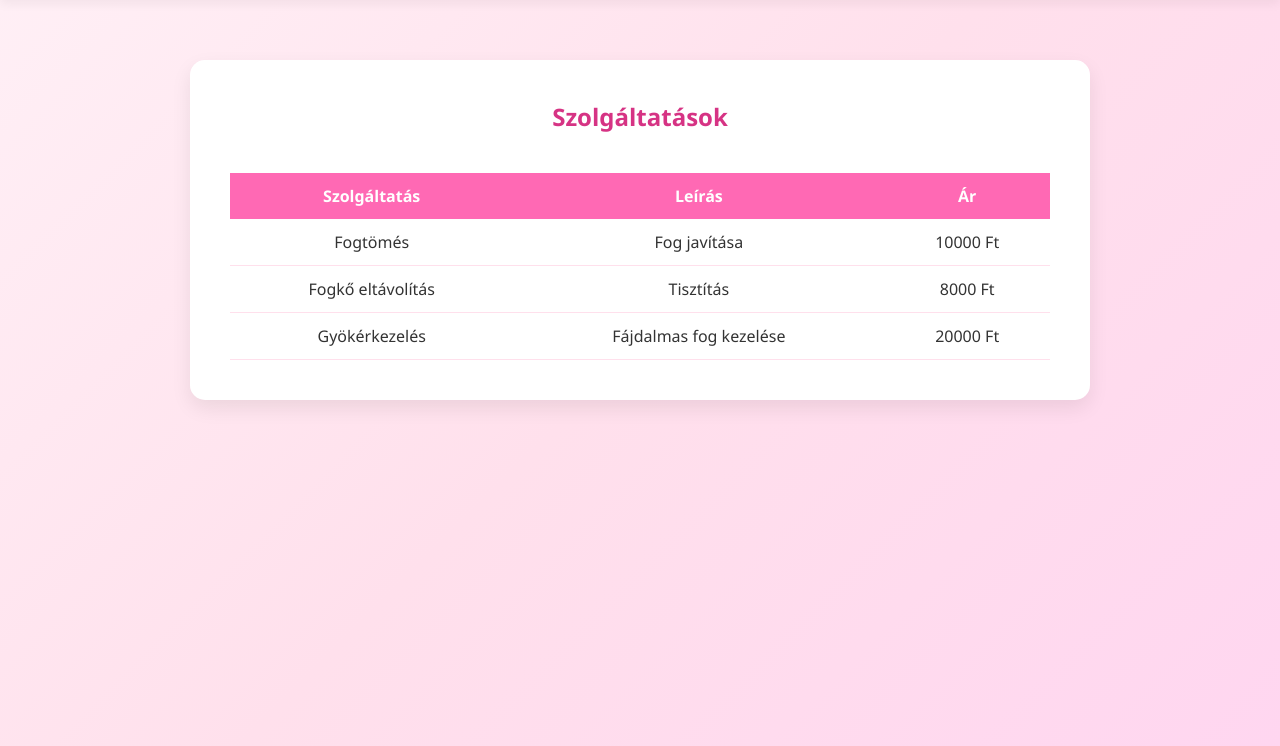
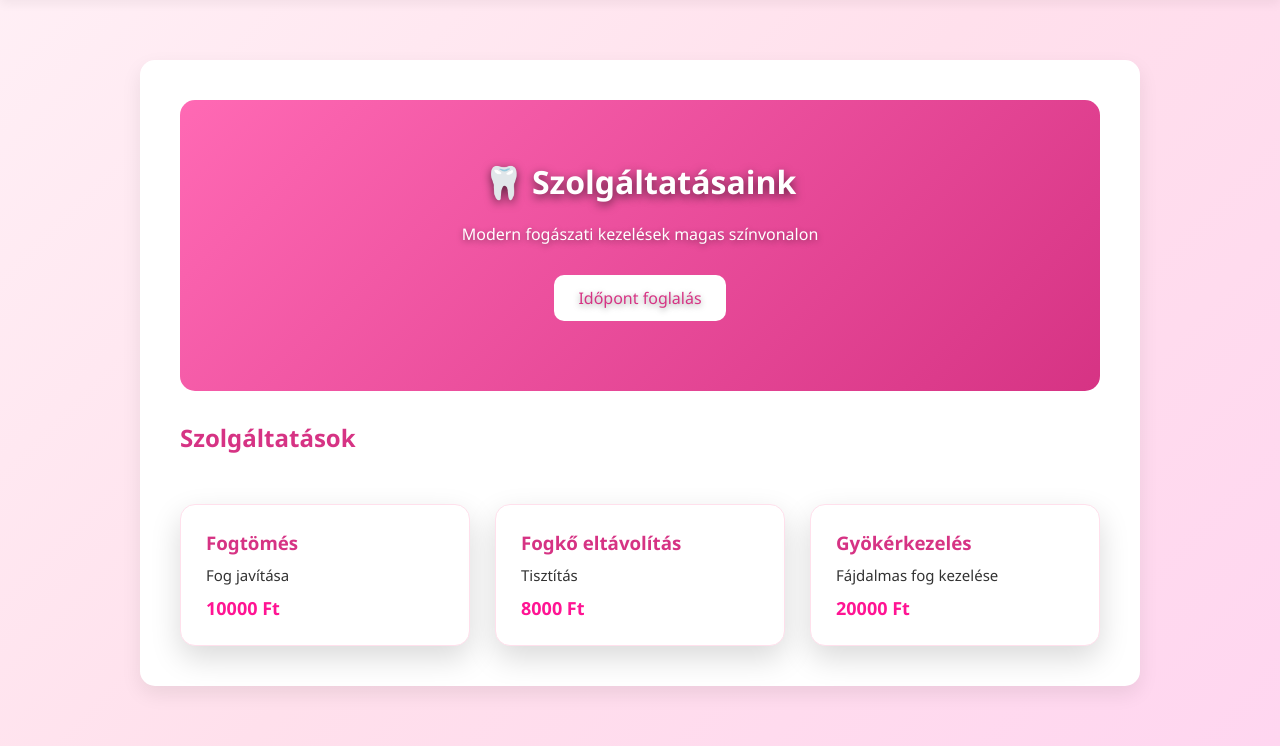
Before and after one commit to Wortex778/fogaszat-idopontfoglalo, a PHP site: page /services.php in a window 1280 px wide. Shown: the part 54-800 px from the top of the page. Run offline with PHP 8.4, Linux system fonts and the light colour scheme; data comes from the database, SQL or seed files in the repository.

Commit message:
Services UI improvement, detailed descriptions, booking logic with duration

```diff
--- a/services.php
+++ b/services.php
@@ -14,8 +14,7 @@ $result = $conn->query($sql);
 <body>
 
 <nav class="navbar">
-        <a href="dashboard.php" class="logo">🦷 Fogászat</a>
-
+    <a href="dashboard.php" class="logo">🦷 Fogászat</a>
     <div>
         <a href="book.php">Foglalás</a>
         <a href="logout.php">Kijelentkezés</a>
@@ -23,22 +22,25 @@ $result = $conn->query($sql);
 </nav>
 
 <div class="container">
+
+    <div class="hero">
+        <h1>🦷 Szolgáltatásaink</h1>
+        <p>Modern fogászati kezelések magas színvonalon</p>
+        <a href="book.php" class="btn">Időpont foglalás</a>
+    </div>
+
     <h2>Szolgáltatások</h2>
 
-    <table>
-        <tr>
-            <th>Szolgáltatás</th>
-            <th>Leírás</th>
-            <th>Ár</th>
-        </tr>
+    <div class="services">
         <?php while($row = $result->fetch_assoc()): ?>
-        <tr>
-            <td><?php echo $row["name"]; ?></td>
-            <td><?php echo $row["description"]; ?></td>
-            <td><?php echo $row["price"]; ?> Ft</td>
-        </tr>
+            <a href="service_detail.php?id=<?php echo $row['id']; ?>" class="service-card">
+                <h3><?php echo $row["name"]; ?></h3>
+                <p><?php echo $row["description"]; ?></p>
+                <div class="price"><?php echo $row["price"]; ?> Ft</div>
+            </a>
         <?php endwhile; ?>
-    </table>
+    </div>
+
 </div>
 
 </body>
--- a/style.css
+++ b/style.css
@@ -4,7 +4,6 @@
     box-sizing: border-box;
 }
 
-/* BODY + GRADIENT */
 body {
     font-family: 'Segoe UI', Tahoma, Geneva, Verdana, sans-serif;
     background: linear-gradient(135deg, #fff0f6, #ffe0ec, #ffd6f0);
@@ -13,20 +12,17 @@ body {
     min-height: 100vh;
 }
 
-/* CONTAINER */
 .container {
     width: 100%;
-    max-width: 900px;
+    max-width: 1000px;
     margin: 60px auto;
     background: white;
     padding: 40px;
     border-radius: 15px;
     box-shadow: 0 8px 20px rgba(0,0,0,0.08);
-    text-align: center;
 
     display: flex;
     flex-direction: column;
-    align-items: center;
 
     animation: fadeIn 0.4s ease-in-out;
 }
@@ -36,13 +32,11 @@ body {
     to { opacity: 1; }
 }
 
-/* HEADINGS */
 h1, h2, h3 {
     color: #d63384;
     margin-bottom: 20px;
 }
 
-/* NAVBAR */
 .navbar {
     background-color: white;
     padding: 15px 30px;
@@ -64,7 +58,6 @@ h1, h2, h3 {
 }
 
 .navbar a {
-    background: none;
     color: #d63384;
     margin: 0 10px;
     font-weight: bold;
@@ -75,19 +68,18 @@ h1, h2, h3 {
     color: #ff69b4;
 }
 
-/* BUTTONS (MINDKETTŐT KEZELI) */
 .btn, button {
     display: inline-block;
     padding: 12px 24px;
-    margin: 10px;
+    margin: 10px 0;
     background: linear-gradient(135deg, #ff69b4, #d63384);
     color: white;
-    text-decoration: none;
     border: none;
     border-radius: 10px;
     font-size: 16px;
     cursor: pointer;
-    transition: all 0.25s ease;
+    transition: 0.25s;
+    text-decoration: none;
 }
 
 .btn:hover, button:hover {
@@ -95,7 +87,6 @@ h1, h2, h3 {
     box-shadow: 0 6px 15px rgba(0,0,0,0.15);
 }
 
-/* FORM */
 form {
     margin-top: 20px;
     width: 100%;
@@ -103,7 +94,6 @@ form {
 
 label {
     display: block;
-    text-align: left;
     font-weight: bold;
     margin-top: 10px;
     color: #d63384;
@@ -115,16 +105,13 @@ input, select {
     margin: 10px 0;
     border-radius: 8px;
     border: 1px solid #ffc0cb;
-    font-size: 15px;
 }
 
 input:focus, select:focus {
     outline: none;
     border-color: #ff69b4;
-    box-shadow: 0 0 5px rgba(255,105,180,0.3);
 }
 
-/* TABLE */
 table {
     width: 100%;
     border-collapse: collapse;
@@ -146,30 +133,90 @@ tr:hover {
     background-color: #fff5fa;
 }
 
-/* MESSAGES */
 .success {
-    background-color: #ffe6f0;
-    color: #d63384;
+    background: #ffe6f0;
     padding: 12px;
     border-radius: 8px;
     margin-bottom: 15px;
 }
 
 .error {
-    background-color: #ffd6d6;
-    color: #b30000;
+    background: #ffd6d6;
     padding: 12px;
     border-radius: 8px;
     margin-bottom: 15px;
 }
 
-/* DASHBOARD CARDS */
+.hero {
+    background: linear-gradient(135deg, #ff69b4, #d63384);
+    color: white;
+    padding: 60px 30px;
+    border-radius: 15px;
+    text-align: center;
+    margin-bottom: 30px;
+
+    /* EZ A LÉNYEG */
+    text-shadow: 0 2px 6px rgba(0,0,0,0.4);
+}
+
+.hero h1 {
+    font-size: 32px;
+}
+
+.hero p {
+    margin: 10px 0 20px;
+}
+
+.hero .btn {
+    background: white;
+    color: #d63384;
+}
+
+.services {
+    display: grid;
+    grid-template-columns: repeat(auto-fit, minmax(250px, 1fr));
+    gap: 25px;
+    margin-top: 30px;
+}
+
+.service-card {
+    background: white;
+    padding: 25px;
+    border-radius: 15px;
+    box-shadow: 0 12px 30px rgba(0,0,0,0.15);
+    border: 1px solid #ffe0ec;
+    transition: 0.3s;
+    text-decoration: none;
+    color: inherit;
+}
+
+.service-card:hover {
+    transform: translateY(-6px);
+    box-shadow: 0 18px 40px rgba(0,0,0,0.2);
+}
+
+.service-card h3 {
+    margin-bottom: 10px;
+}
+
+.service-card p {
+    font-size: 15px;
+    color: #333;
+    margin-bottom: 10px;
+    line-height: 1.4;
+}
+
+.price {
+    font-size: 18px;
+    font-weight: bold;
+    color: #ff1493;
+}
+
 .cards {
     display: grid;
     grid-template-columns: repeat(auto-fit, minmax(220px, 1fr));
     gap: 20px;
     margin-top: 30px;
-    width: 100%;
 }
 
 .card {
@@ -177,61 +224,41 @@ tr:hover {
     padding: 25px;
     border-radius: 15px;
     text-align: center;
-    text-decoration: none;
-    color: #333;
-    width: 100%;
     box-shadow: 0 8px 20px rgba(0,0,0,0.1);
-    transition: all 0.25s ease;
-    cursor: pointer;
-}
-
-.card h3 {
-    color: #d63384;
-    margin-bottom: 10px;
-}
-
-.card p {
-    font-size: 14px;
-    color: #777;
+    transition: 0.3s;
 }
 
 .card:hover {
     transform: translateY(-5px);
-    box-shadow: 0 12px 25px rgba(0,0,0,0.15);
 }
 
-/* STATISZTIKA BLOKK */
 .stats {
     margin: 30px 0;
     padding: 20px;
-    background: linear-gradient(135deg, #fff0f6, #ffe0ec);
+    background: #fff0f6;
     border-radius: 12px;
-    box-shadow: 0 6px 15px rgba(0,0,0,0.08);
-    text-align: left;
-}
-
-.stats h3 {
-    color: #d63384;
-    margin-bottom: 15px;
-}
-
-.stats p {
-    font-size: 16px;
-    margin-bottom: 10px;
 }
 
 .stats ul {
     list-style: none;
-    padding: 0;
 }
 
 .stats li {
-    padding: 10px;
-    margin-bottom: 8px;
-    background: white;
-    border-radius: 8px;
     display: flex;
     justify-content: space-between;
-    box-shadow: 0 3px 8px rgba(0,0,0,0.05);
+    padding: 10px;
+    background: white;
+    margin-bottom: 5px;
+    border-radius: 8px;
+}
+
+.service-card {
+    text-decoration: none;
+    color: inherit;
+}
+
+.hero h1 {
+    color: white !important;
+    text-shadow: 0 3px 10px rgba(0,0,0,0.6);
     font-weight: bold;
 }
```
Also changed, not shown: admin.php (+21 -5 lines), book.php (+112 -16 lines), my_appointments.php (+23 -2 lines), service_detail.php (added, +40 -0 lines).
